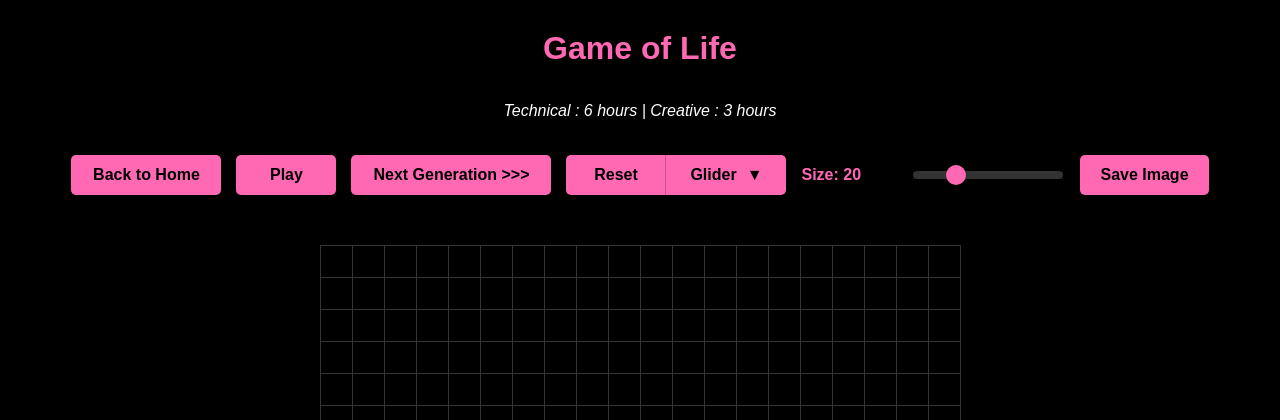
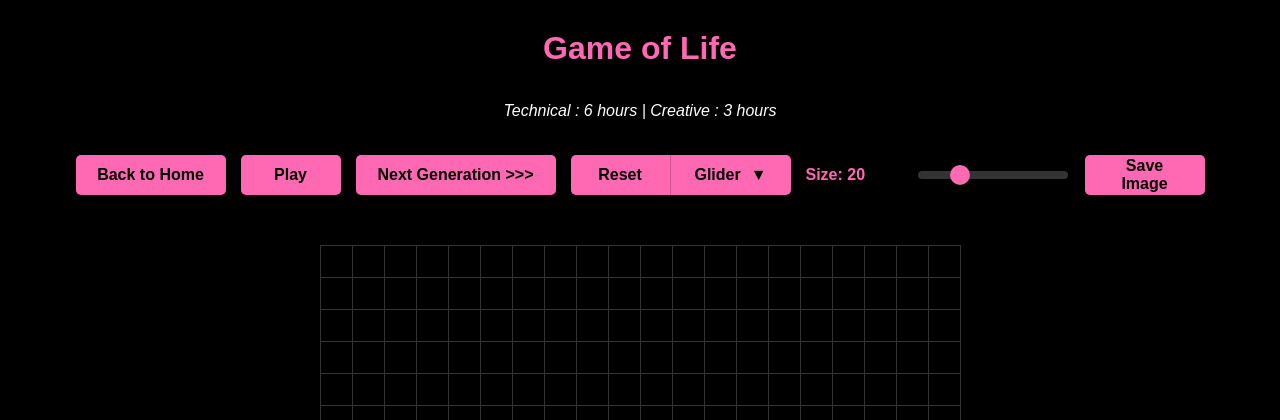
Before and after one commit to lawsonM525/lawsonm525.github.io, a PHP site: page /home.html in a window 1280 px wide. Shown: the top 420 px of the page. Run offline with PHP 8.4, Linux system fonts and the light colour scheme.

Commit message:
Add functionality to save the game grid as an image and style the save button

```diff
--- a/Hw6/CSS/game.css
+++ b/Hw6/CSS/game.css
@@ -164,6 +164,10 @@ p {
     .size-control input[type="range"] {
         width: clamp(100px, 15vw, 150px);
     }
+
+    #saveBtn {
+        width: auto;
+    }
 }
 
 .grid-container {
@@ -274,3 +278,8 @@ p {
 #current-pattern {
     margin-right: 2px;
 }
+
+/* Add styles for the save button */
+#saveBtn {
+    width: 120px;
+}
--- a/Hw6/JS/main.js
+++ b/Hw6/JS/main.js
@@ -110,6 +110,55 @@ function toggleAnimation(gameGrid, startButton) {
     }
 }
 
+// Add these functions to handle saving the grid as an image
+function createGridImage(gameGrid) {
+    const canvas = document.getElementById('saveCanvas');
+    const ctx = canvas.getContext('2d');
+    const cellSize = 20; // Fixed size for the image
+    const padding = 20; // Padding around the grid
+
+    // Set canvas size based on grid dimensions
+    canvas.width = gameGrid.cols * cellSize + (padding * 2);
+    canvas.height = gameGrid.rows * cellSize + (padding * 2);
+
+    // Fill background
+    ctx.fillStyle = 'black';
+    ctx.fillRect(0, 0, canvas.width, canvas.height);
+
+    // Draw grid lines
+    ctx.strokeStyle = '#333';
+    ctx.lineWidth = 1;
+
+    // Draw cells
+    for (let i = 0; i < gameGrid.rows; i++) {
+        for (let j = 0; j < gameGrid.cols; j++) {
+            const x = j * cellSize + padding;
+            const y = i * cellSize + padding;
+
+            // Draw cell
+            ctx.strokeRect(x, y, cellSize, cellSize);
+
+            // Fill living cells
+            if (gameGrid.cells[i][j].isAlive) {
+                ctx.fillStyle = '#ff69b4';
+                ctx.fillRect(x, y, cellSize, cellSize);
+            }
+        }
+    }
+
+    return canvas.toDataURL('image/png');
+}
+
+function saveGridAsImage(gameGrid) {
+    const dataUrl = createGridImage(gameGrid);
+
+    // Create temporary link to download the image
+    const link = document.createElement('a');
+    link.download = 'game-of-life-state.png';
+    link.href = dataUrl;
+    link.click();
+}
+
 document.addEventListener('DOMContentLoaded', () => {
     const tableElement = document.getElementById('gameGrid');
     let GRID_SIZE = 20;
@@ -169,6 +218,11 @@ document.addEventListener('DOMContentLoaded', () => {
         });
     });
 
+    // Add save button handler
+    document.getElementById('saveBtn').addEventListener('click', () => {
+        saveGridAsImage(gameGrid);
+    });
+
     // Update grid size when window is resized
     window.addEventListener('resize', () => {
         updateGridStyle();
```
